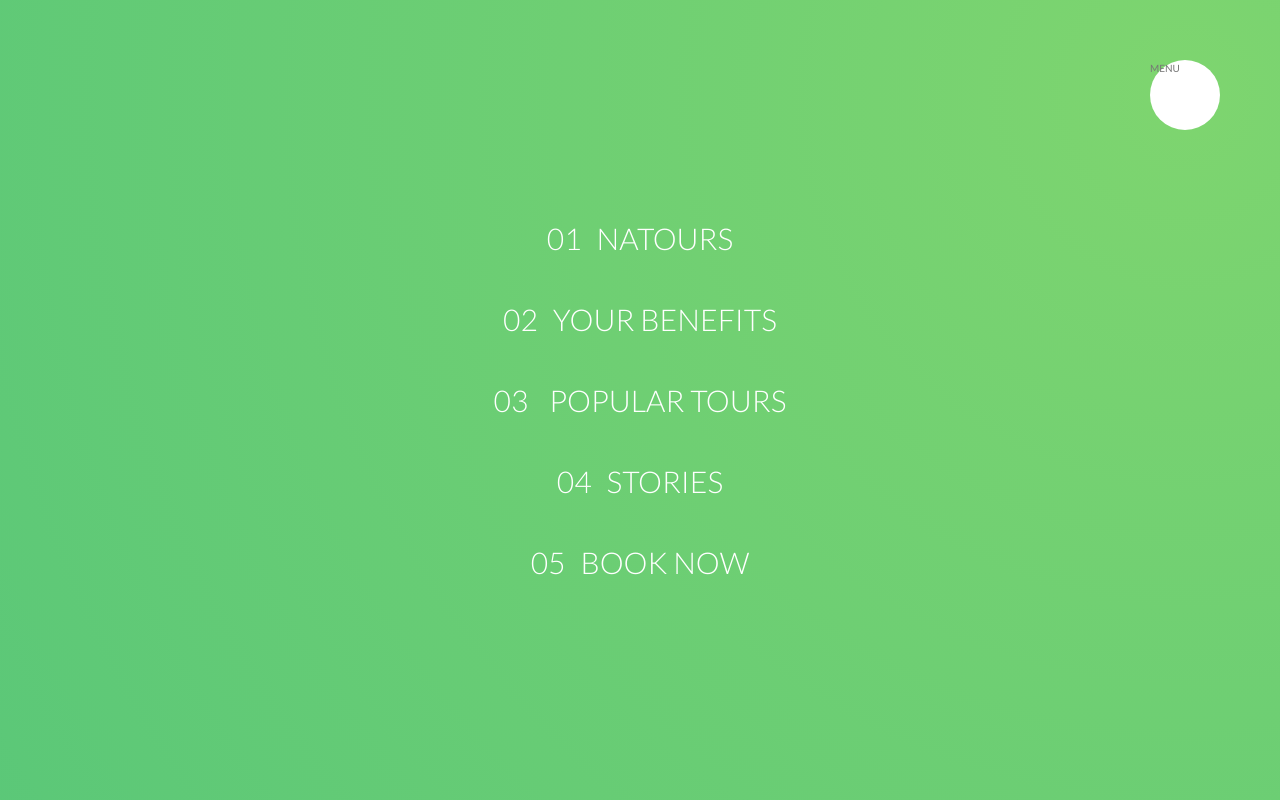
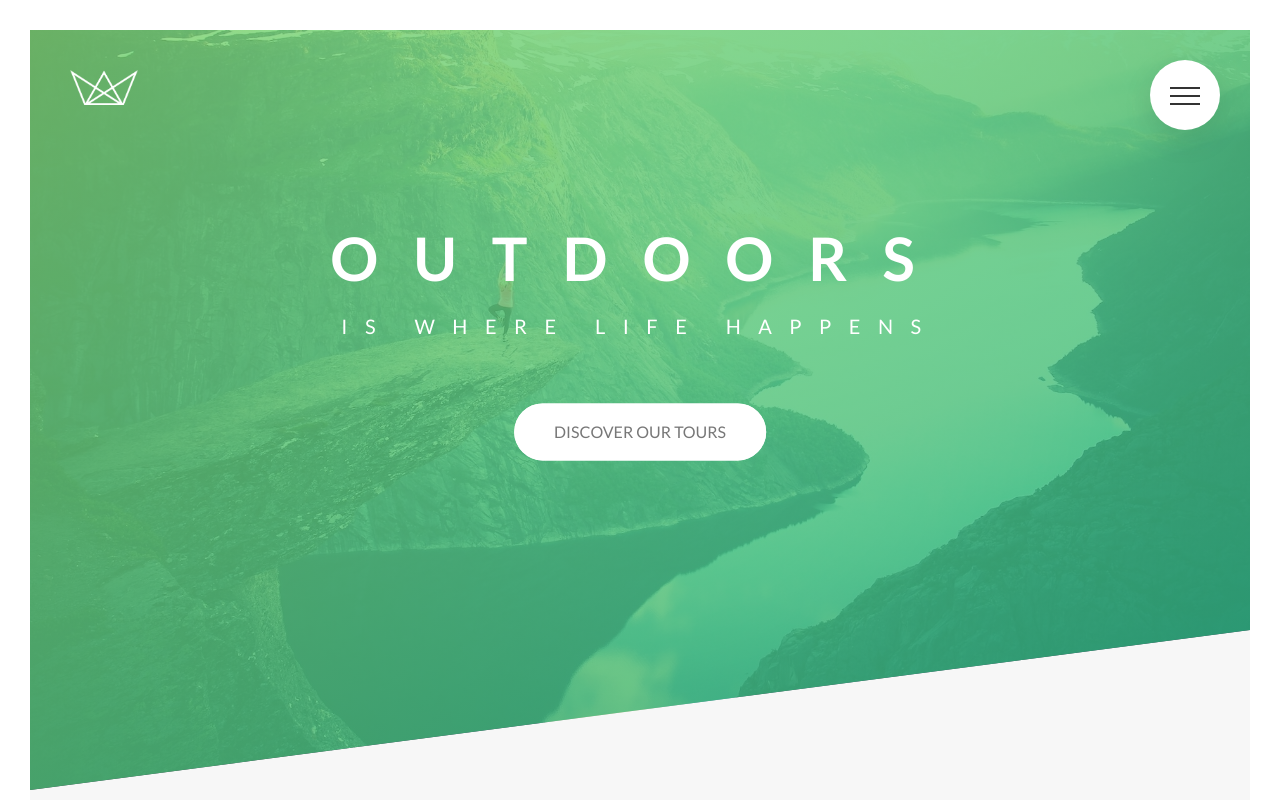
Before and after one commit to dhanushp/natours, a website: page index.html in a window 1280 px wide. Shown: the top 800 px of the page. Drawn offline with Linux system fonts and the light colour scheme; files that its build step writes are made by us from their sources.

Commit message:
Fixed navigation

```diff
--- a/index.html
+++ b/index.html
@@ -17,7 +17,9 @@
         <div class="navigation">
             <input type="checkbox" class="navigation__checkbox" id="navi-toggle">
 
-            <label for="navi-toggle" class="navigation__button">MENU</label>
+            <label for="navi-toggle" class="navigation__button">
+                <span class="navigation__icon">&nbsp;</span>
+            </label>
 
             <div class="navigation__background">&nbsp;</div>
 
--- a/sass/layout/_navigation.scss
+++ b/sass/layout/_navigation.scss
@@ -12,6 +12,9 @@
         right: 6rem;
         border-radius: 50%;
         z-index: 2000;
+        box-shadow: 0 1rem 3rem rgba($color-black, .1);
+        text-align: center;
+        cursor: pointer;
     }
 
     &__background {
@@ -23,20 +26,25 @@
         right: 6.5rem;
         background-image: radial-gradient($color-primary-light, $color-primary-dark);
         z-index: 1000;
+        transition: transform .8s cubic-bezier(0.86, 0, 0.07, 1);
 
-        transform: scale(80);
+        //transform: scale(80);
     }
 
     &__nav{
         height: 100vh;
-        width: 100%;
+        width: 0;
         position: fixed;
         top: 0;
-        right: 0;
+        left: 0;
         z-index: 1500;
+
+        opacity: 0;
+        transition: all .8s cubic-bezier(0.68, -0.55, 0.265, 1.55);
     }
 
     &__list {
+        width: 100%;
         position: absolute;
         top: 50%;
         left: 50%;
@@ -77,4 +85,64 @@
             transform: translateX(1rem);
         }
     }
+
+
+    //Functionality
+    &__checkbox:checked ~ &__background {
+        transform: scale(80);
+    }
+
+    &__checkbox:checked ~ &__nav {
+        opacity: 1;
+        width: 100%;
+    }
+
+
+    //ICON
+    &__icon {
+        position: relative;
+        margin-top: 3.5rem;
+        &,
+        &::before,
+        &::after {
+            width: 3rem;
+            height: 2px;
+            background-color: $color-grey-dark-3;
+            display: inline-block;
+        }
+
+        &::before,
+        &::after {
+            content: "";
+            position: absolute;
+            left: 0;
+            transition: all .2s;
+        }
+
+        &::before { top: -.8rem;}
+        &::after { top: .8rem;}
+    }
+
+    &__button:hover  &__icon::after {
+        top: 1rem;
+    }
+
+    &__button:hover  &__icon::before {
+        top: -1rem;
+    }
+
+
+    &__checkbox:checked + &__button &__icon {
+        background-color: transparent;
+    }
+
+    &__checkbox:checked + &__button &__icon::before {
+        top: 0;
+        transform: rotate(135deg)
+    }
+
+    &__checkbox:checked + &__button &__icon::after {
+        top: 0;
+        transform: rotate(-135deg);
+    }
 }
```
Also changed, not shown: css/style.css.
